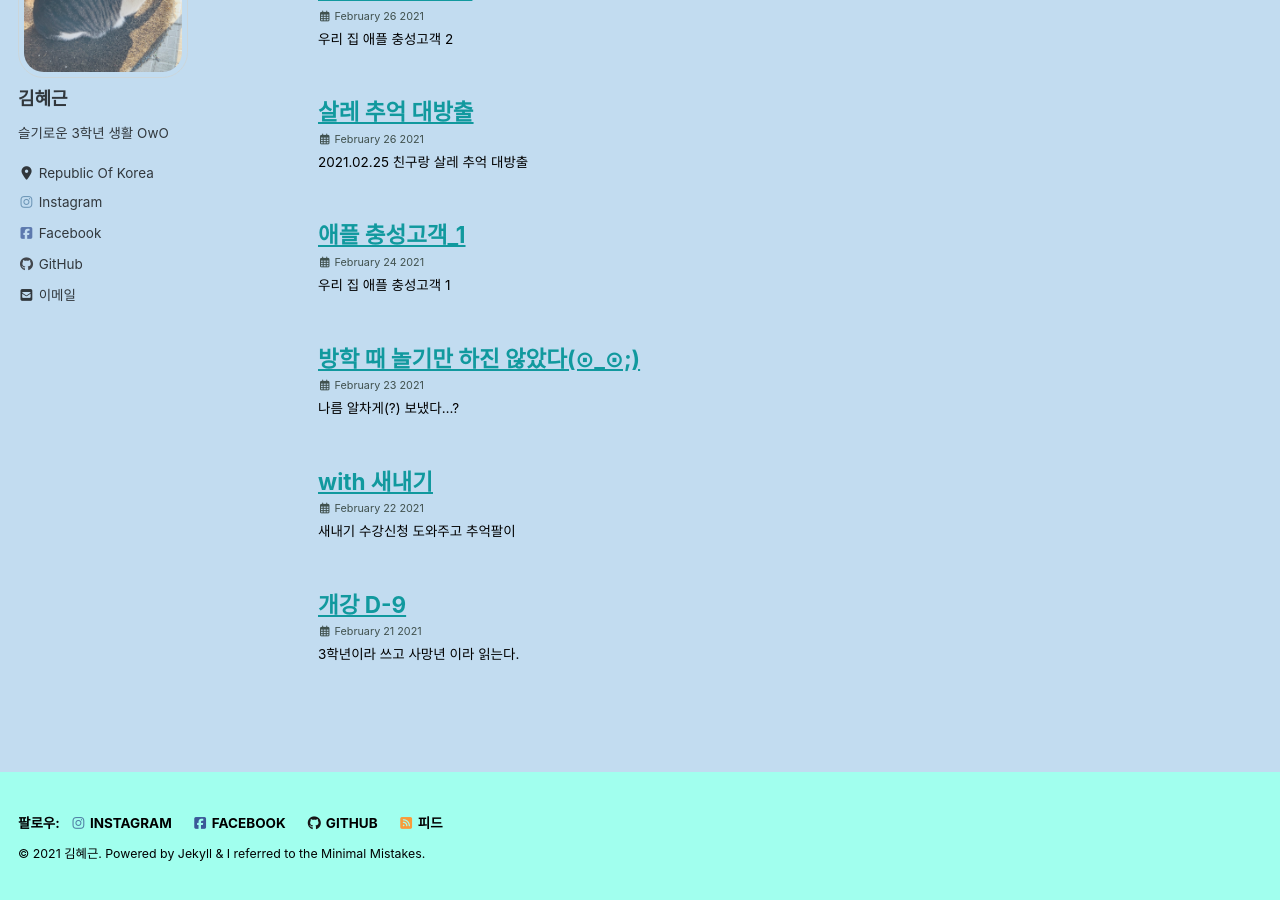
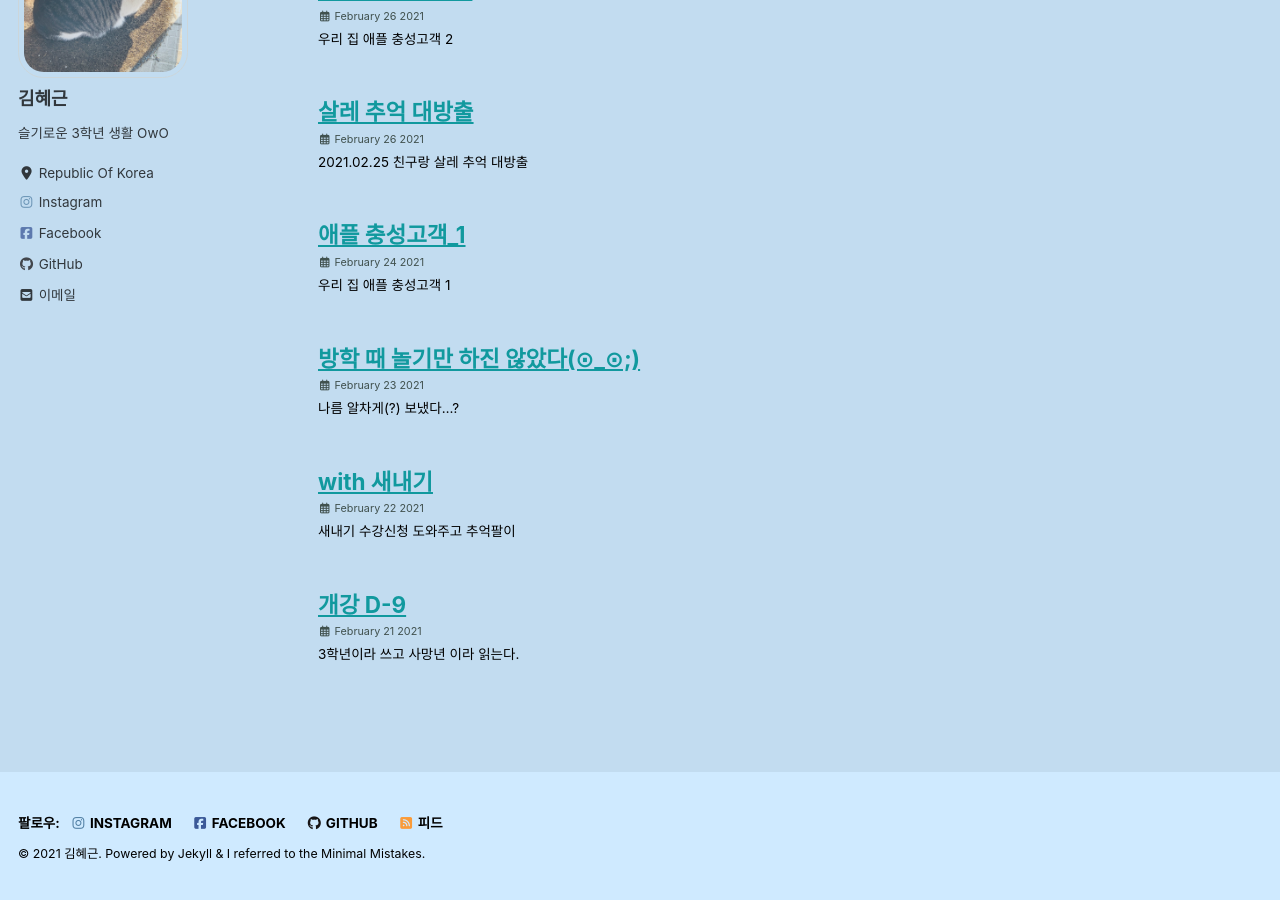
Before and after one commit to hyegeun/hyegeun.github.io, a Jekyll site: the page built from index.html, in a window 1280 px wide and 900 px high, scrolled down 329 px. Built offline with Jekyll 4.4.1, drawn with Linux system fonts in a browser that asks for light colours; cached includes are drawn as plain includes; nearby versions of some CDN libraries; a script that is not in the unit is left out; the list of posts is cut into pages by our own code.

Commit message:
Update _mint.scss

```diff
--- a/_sass/minimal-mistakes/skins/_mint.scss
+++ b/_sass/minimal-mistakes/skins/_mint.scss
@@ -8,7 +8,7 @@ $text-color: #000000 !default;
 $muted-text-color: #40514e !default;
 $primary-color: #11999e !default;
 $border-color: mix(#fff, #40514e, 75%) !default;
-$footer-background-color: #a1ffee !default;
+$footer-background-color: #cfeaff !default;
 $link-color: #11999e !default;
 $masthead-link-color: $text-color !default;
 $masthead-link-color-hover: $text-color !default;
```
